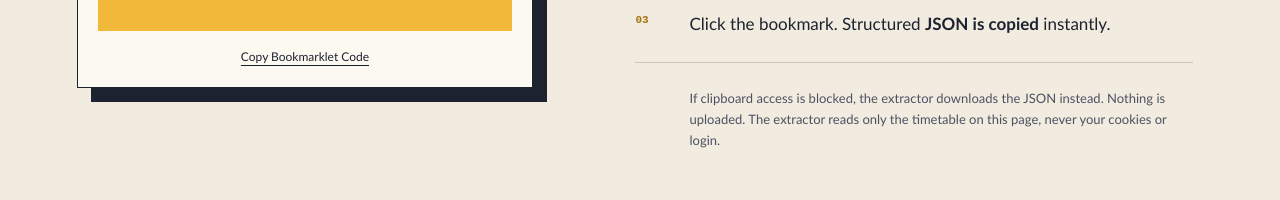
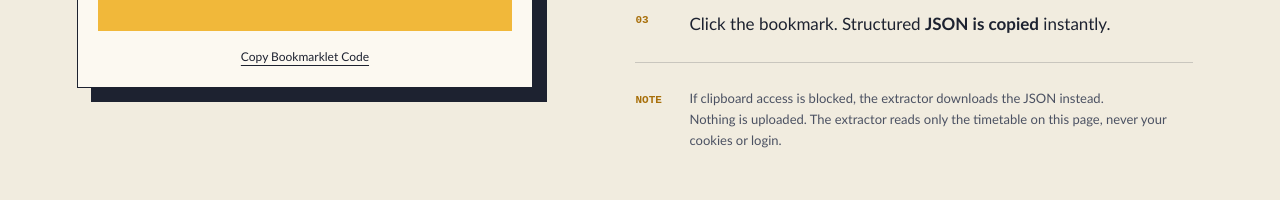
Before and after one commit to GeniusLv2006/uol-timetables, a website with bundled scripts: page index.html in a window 1280 px wide. Shown: the part 1320-1520 px from the top of the page. Built offline with nearby package versions, Linux system fonts and the light colour scheme.

Commit message:
style: set the extractor note in the step grid (#12)
Give the note under the bookmarklet steps the same two-column grid as the steps, with a NOTE label in the number column, and start the privacy statement on its own line. No wording or behaviour change.

```diff
--- a/index.html
+++ b/index.html
@@ -98,10 +98,13 @@
                 <p>Click the bookmark. Structured <strong>JSON is copied</strong> instantly.</p>
               </li>
             </ol>
-            <p class="privacy-note">
-              If clipboard access is blocked, the extractor downloads the JSON instead.
-              Nothing is uploaded. The extractor reads only the timetable on this page, never your cookies or login.
-            </p>
+            <div class="privacy-note">
+              <span>Note</span>
+              <p>
+                If clipboard access is blocked, the extractor downloads the JSON instead.<br />
+                Nothing is uploaded. The extractor reads only the timetable on this page, never your cookies or login.
+              </p>
+            </div>
           </div>
         </div>
       </section>
--- a/styles.css
+++ b/styles.css
@@ -336,7 +336,9 @@
 .instructions li { display: grid; grid-template-columns: 54px 1fr; padding: 25px 0; border-bottom: 1px solid var(--line); }
 .instructions li span { color: var(--gold-deep); font: 700 11px/1.7 var(--mono); }
 .instructions li p { margin: 0; font-size: 17px; line-height: 1.55; }
-.privacy-note { margin: 25px 0 0 54px; color: var(--ink-soft); font-size: 13px; line-height: 1.6; }
+.privacy-note { display: grid; grid-template-columns: 54px 1fr; align-items: baseline; margin: 25px 0 0; }
+.privacy-note span { color: var(--gold-deep); font: 700 11px/1.7 var(--mono); text-transform: uppercase; }
+.privacy-note p { margin: 0; color: var(--ink-soft); font-size: 13px; line-height: 1.6; }
 .ios-import-note {
   margin: 24px 0 0;
   padding: 14px 16px;
@@ -1108,7 +1110,6 @@
   .section-heading h2 { font-size: 43px; }
   .extract-grid { grid-template-columns: minmax(0, 1fr); }
   .bookmark-ticket { box-shadow: 8px 8px 0 var(--ink); }
-  .privacy-note { margin-left: 0; }
   .input-panel, .output-panel { padding: 26px 20px; }
   .panel-header { align-items: flex-start; }
   .panel-actions { flex-direction: column; gap: 8px; }
```
